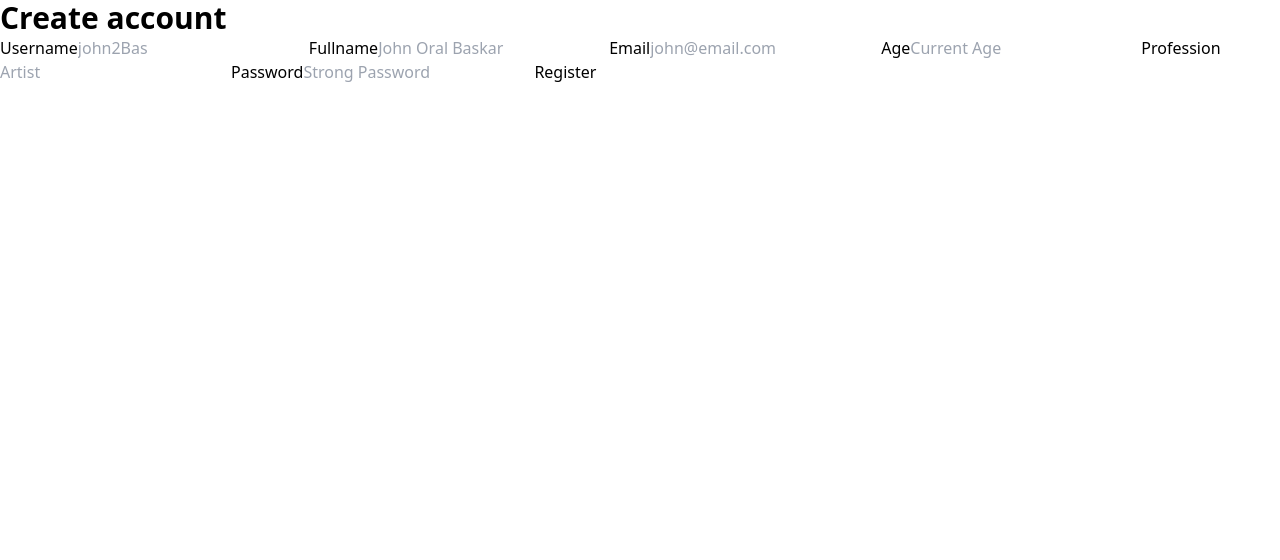
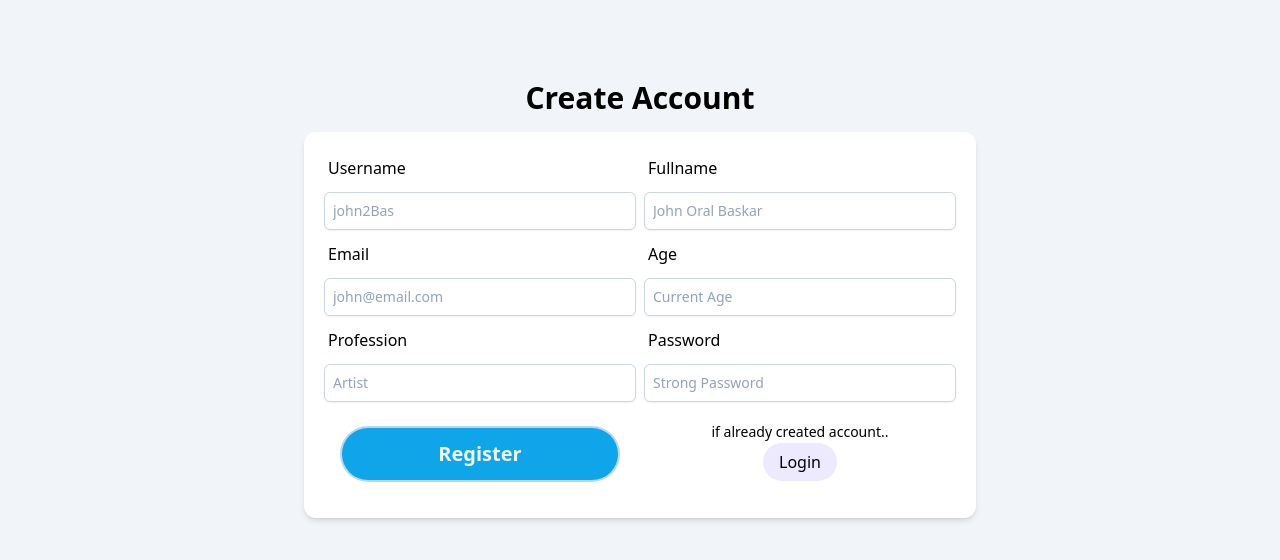
Before and after one commit to Joel-T-George/Real-Time-Chat-Application, a React (Vite) app in the folder chat-app/: page /SignUp in a window 1280 px wide. Shown: the top 560 px of the page. Built offline with nearby package versions, Linux system fonts and the light colour scheme.

Commit message:
Sign Up page styled

```diff
--- a/chat-app/components/Register.tsx
+++ b/chat-app/components/Register.tsx
@@ -1,4 +1,5 @@
 import React ,{useState} from "react";
+import { Link } from "react-router-dom";
 
 const RegisterHandler: React.FC<{}> = ()=>{
   const [Username,setUsername] = useState()
@@ -15,23 +16,33 @@ const RegisterHandler: React.FC<{}> = ()=>{
 
   }
   return (
+    <div className="m-2 ">
+      <h1 className=" text-center p-4 text-3xl font-bold ">Create Account</h1>
+      <form className=" place-content-center p-3 max-w-md mx-auto bg-white rounded-xl shadow-md overflow-hidden md:max-w-2xl" onSubmit={submitHandler} >
+        <div className=" gap-2 grid grid-cols-2 m-2">
+          <label className="m-1 " htmlFor="username">Username</label>
+          <label  className="m-1"htmlFor="Fullname">Fullname</label>
 
-    <form onSubmit={submitHandler} >
-      <label htmlFor="username">Username</label>
-      <input  value ={Username} onChange={(e:any)=>{ setUsername(e.target.value)}} type="text" placeholder="john2Bas" id="username" />
-      <label htmlFor="Fullname">Fullname</label>
-      <input value ={Fullname} onChange={(e:any) =>{ setFullname(e.target.value)}}  type="text" placeholder="John Oral Baskar" id="Fullname" />
-      <label htmlFor="Email">Email</label>
-      <input value ={Email} onChange={(e:any) =>{ setEmail(e.target.value)}} type="email" placeholder="john@email.com" id="Email" />
+          <input   className="mr-2 p-2  placeholder:text-slate-400 block bg-white w-full border border-slate-300 rounded-md  shadow-sm focus:outline-none focus:border-sky-500 focus:ring-sky-500 focus:ring-1 sm:text-sm"  value ={Username} onChange={(e:any)=>{ setUsername(e.target.value)}} type="text" placeholder="john2Bas" id="username" />
+          <input  className="mr-2 p-2  placeholder:text-slate-400 block bg-white w-full border border-slate-300 rounded-md  shadow-sm focus:outline-none focus:border-sky-500 focus:ring-sky-500 focus:ring-1 sm:text-sm" value ={Fullname} onChange={(e:any) =>{ setFullname(e.target.value)}}  type="text" placeholder="John Oral Baskar" id="Fullname" />
+          <label className="m-1 " htmlFor="Email">Email</label>
+          <label className="m-1" htmlFor="Age">Age</label>
+          <input className="mr-2 p-2  placeholder:text-slate-400 block bg-white w-full border border-slate-300 rounded-md  shadow-sm focus:outline-none focus:border-sky-500 focus:ring-sky-500 focus:ring-1 sm:text-sm"  value ={Email} onChange={(e:any) =>{ setEmail(e.target.value)}} type="email" placeholder="john@email.com" id="Email" />
+          <input  className="mr-2 p-2  placeholder:text-slate-400 block bg-white w-full border border-slate-300 rounded-md  shadow-sm focus:outline-none focus:border-sky-500 focus:ring-sky-500 focus:ring-1 sm:text-sm"  value ={Age} onChange={(e:any) =>{ setAge(e.target.value)}} type="number" placeholder="Current Age" id="Age" />
+          <label className="m-1" htmlFor="Profession">Profession</label>
+          <label className="m-1" htmlFor="Password">Password</label>
+          <input className="mr-2 p-2  placeholder:text-slate-400 block bg-white w-full border border-slate-300 rounded-md  shadow-sm focus:outline-none focus:border-sky-500 focus:ring-sky-500 focus:ring-1 sm:text-sm"  value ={Profession} onChange={(e:any) =>{ setProfession(e.target.value)}} type="text" placeholder="Artist" id="Profession" />
+          <input className="mr-2 p-2  placeholder:text-slate-400 block bg-white w-full border border-slate-300 rounded-md  shadow-sm focus:outline-none focus:border-sky-500 focus:ring-sky-500 focus:ring-1 sm:text-sm"  value ={Password} onChange={(e:any) =>{ setPassword(e.target.value)}} type="password" placeholder="Strong Password" id="Password" />
 
-      <label htmlFor="Age">Age</label>
-      <input value ={Age} onChange={(e:any) =>{ setAge(e.target.value)}} type="number" placeholder="Current Age" id="Age" />
-      <label htmlFor="Profession">Profession</label>
-      <input value ={Profession} onChange={(e:any) =>{ setProfession(e.target.value)}} type="text" placeholder="Artist" id="Profession" />
-      <label htmlFor="Password">Password</label>
-      <input value ={Password} onChange={(e:any) =>{ setPassword(e.target.value)}} type="password" placeholder="Strong Password" id="Password" />
-      <button type="submit">Register</button>
-    </form>
+          <button className="text-slate-100 text-xl  font-semibold border-2 border-violet-100/75 p-2 py-3 m-4 bg-sky-500 rounded-full focus:ring hover:bg-sky-700 self-center" type="submit">Register</button>
+          <div className=" m-1 text-center">
+            <p className="m-2 text-sm"> if already created account..</p>
+            <Link className="m-5 p-2 px-4 bg-violet-100  rounded-full hover:bg-green-200" to="/login">Login</Link>
+          </div>
+        </div>
+      </form>
+    </div>
+
   )
 }
 
--- a/chat-app/index.html
+++ b/chat-app/index.html
@@ -7,8 +7,8 @@
     <title>Chat Application</title>
 
   </head>
-  <body>
-    <div id="root"></div>
+  <body class="bg-slate-100">
+    <div id="root" ></div>
     <script type="module" src="/src/main.tsx"></script>
   </body>
 </html>
--- a/chat-app/pages/Register.tsx
+++ b/chat-app/pages/Register.tsx
@@ -3,8 +3,9 @@ import RegisterHandler from './../components/Register'
 const Register: React.FC<{}> = ()=>{
   return (
     <>
-      <h1 className="text-3xl font-bold ">Create account</h1>
-      <RegisterHandler/>
+      <div className="content-center py-14 ">
+        <RegisterHandler/>
+      </div>
 
     </>
   )
--- a/chat-app/tailwind.config.js
+++ b/chat-app/tailwind.config.js
@@ -7,6 +7,7 @@ export default {
     './node_modules/@my-company/tailwind-components/**/*.js'
   ],
   theme: {
+
     extend: {},
   },
   plugins: [],
```
